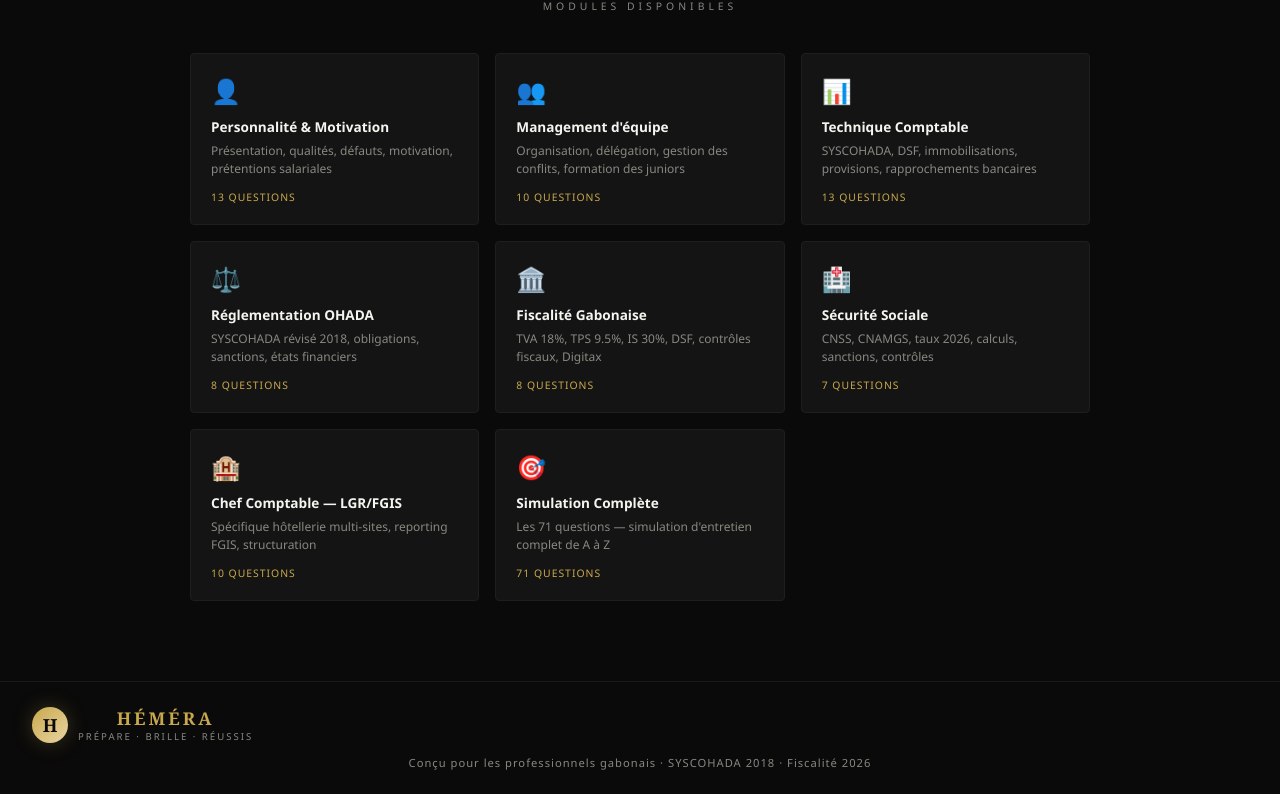
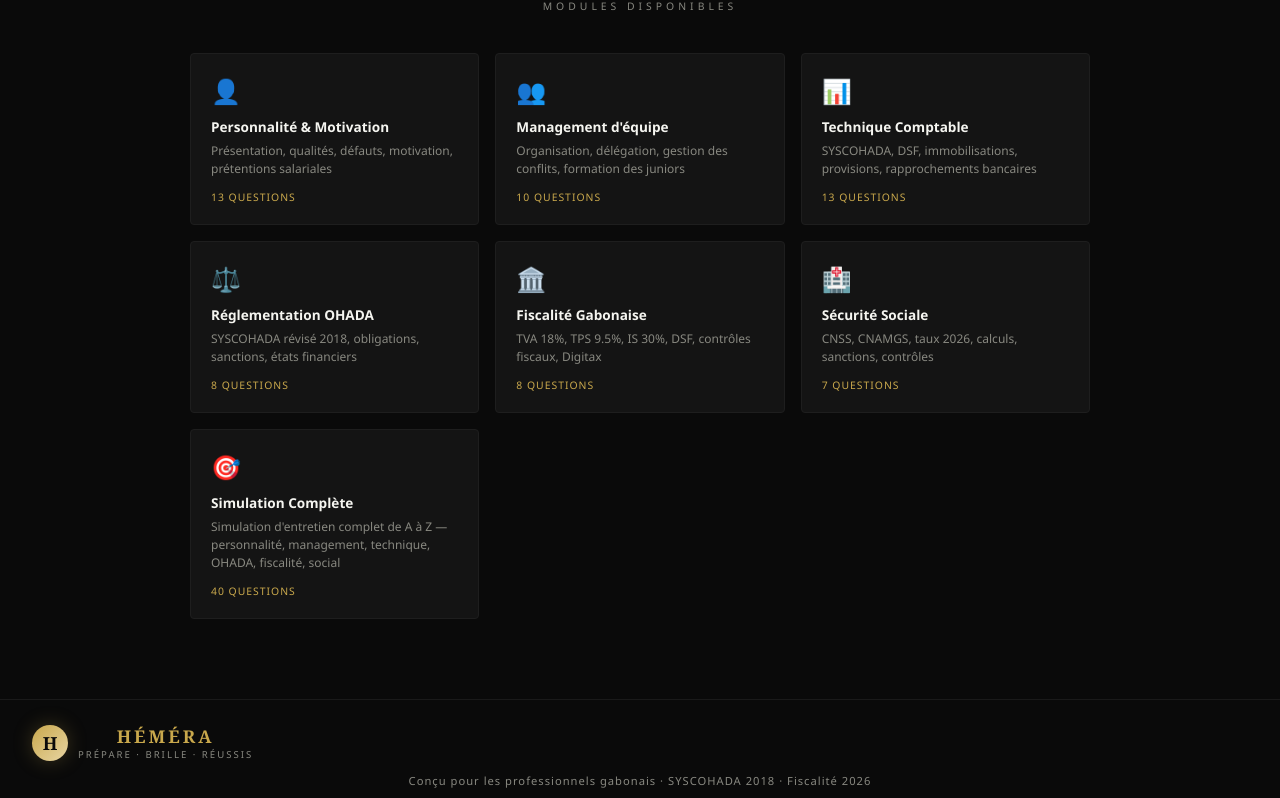
Before and after one commit to Zolo-17/H-m-ra, a React (Vite) app: page / in a window 1280 px wide. Shown: the part 944-1742 px from the top of the page. Built offline with nearby package versions, Linux system fonts and the light colour scheme.

Commit message:
Remove LGR/FGIS module and update simulation details

```diff
--- a/src/App.jsx
+++ b/src/App.jsx
@@ -89,22 +89,13 @@ const MODULES = [
     prompt: `Module: SÉCURITÉ SOCIALE. Présente-toi comme recruteur. Pose la première question sur les obligations sociales d'un employeur au Gabon.`,
   },
   {
-    id: "lgr",
-    label: "Chef Comptable — LGR/FGIS",
-    icon: "🏨",
-    desc: "Spécifique hôtellerie multi-sites, reporting FGIS, structuration",
-    questions: 10,
-    color: "#4A7B6B",
-    prompt: `Module: SPÉCIFIQUE CHEF COMPTABLE LGR/FGIS. Le recruteur s'appelle Monsieur Koumba, DRH du FGIS. LGR (Luxury Green Resorts) est une filiale du FGIS en phase de structuration opérant sur 3 sites: Pongara Lodge, Loango Camps, Hôtel de la Sablière. Certifiée EDGE. Les comptes remontent au FGIS, soumis à la Cour des comptes et aux auditions parlementaires. Pose la première question: "Comment organiseriez-vous la fonction comptable chez Luxury Green Resorts à votre arrivée?"`,
-  },
-  {
     id: "complet",
     label: "Simulation Complète",
     icon: "🎯",
-    desc: "Les 71 questions — simulation d'entretien complet de A à Z",
-    questions: 71,
+    desc: "Simulation d'entretien complet de A à Z — personnalité, management, technique, OHADA, fiscalité, social",
+    questions: 40,
     color: T.or,
-    prompt: `Module: SIMULATION COMPLÈTE 71 QUESTIONS. Tu joues Monsieur Koumba, DRH du FGIS, recrutant un Chef Comptable pour Luxury Green Resorts (LGR), filiale hôtelière en phase de structuration. Sites: Pongara Lodge, Loango Camps, Hôtel de la Sablière. LGR certifiée EDGE, comptes contrôlés par la Cour des comptes et soumis aux auditions parlementaires. Présente-toi et commence par la Section 1 - Personnalité, Question 1: "Présentez-vous."`,
+    prompt: `Module: SIMULATION COMPLÈTE. Présente-toi comme recruteur d'une entreprise gabonaise recrutant un Chef Comptable, sans préciser de nom d'entreprise fictive. Mène un entretien complet couvrant successivement : présentation et motivation, management d'équipe, technique comptable (SYSCOHADA révisé), réglementation OHADA, fiscalité gabonaise (TVA, TPS, IS), et sécurité sociale (CNSS, CNAMGS). Présente-toi et commence par la Section 1 - Personnalité, Question 1: "Présentez-vous."`,
   },
 ];
 
@@ -302,8 +293,8 @@ function Landing({ onStart }) {
           marginBottom: 56,
         }}>
           {[
-            { n: "71", l: "Questions" },
-            { n: "8", l: "Modules" },
+            { n: "7", l: "Modules" },
+            { n: "OHADA", l: "Révisé" },
             { n: "5⭐", l: "Standard exigé" },
           ].map(s => (
             <div key={s.l} style={{ textAlign: "center" }}>
```
